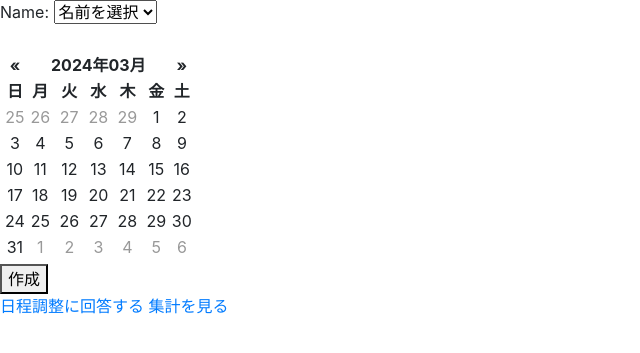
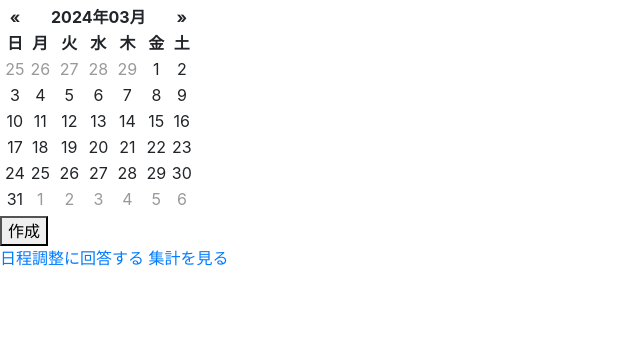
Before and after one commit to mikoto2726/schedule-ajustment, a Django app: page /create_date/ in a window 1280 px wide. Shown: the top 353 px of the page, without its empty margins (0-640 px from the left). Run offline with Django 5.2, Linux system fonts and the light colour scheme; some libraries are stand-ins or nearby versions.

Commit message:
名前の選択を削除してデフォルトに戻した

```diff
--- a/myproject/schedule/forms.py
+++ b/myproject/schedule/forms.py
@@ -11,7 +11,6 @@ class ScheduleForm(forms.Form):
         self.fields['dates'].queryset = DateOption.objects.all()
 
 class CreateDateOptionForm(forms.Form):
-    name = forms.ModelChoiceField(queryset=Member.objects.all(), empty_label="名前を選択")
     dates = forms.CharField(widget=forms.TextInput(attrs={'type': 'date', 'multiple': True}))
 
     def clean_dates(self):
--- a/myproject/schedule/models.py
+++ b/myproject/schedule/models.py
@@ -5,7 +5,6 @@ from django.utils.formats import date_format
 class Member(models.Model):
     name = models.CharField(max_length=30, unique=True)
     slack_id = models.CharField(max_length=20, primary_key=True)
-    date_options = models.ManyToManyField('DateOption', related_name='members')
     def __str__(self):
         return self.name
 
--- a/myproject/schedule/templates/schedule/create_date.html
+++ b/myproject/schedule/templates/schedule/create_date.html
@@ -16,7 +16,6 @@
 <body>
     <form method="post">
         {% csrf_token %}
-        <p>{{ form.name.label_tag }} {{ form.name }}</p>
         <div id="datepicker"></div> <!-- カレンダーを表示するdiv -->
         <input type="hidden" id="id_dates" name="dates"> <!-- 隠しフィールド -->
         <button type="submit">作成</button>
--- a/myproject/schedule/views.py
+++ b/myproject/schedule/views.py
@@ -30,14 +30,11 @@ def create_date(request):
     if request.method == 'POST':
         form = CreateDateOptionForm(request.POST)
         if form.is_valid():
-            selected_name = form.cleaned_data['name']
             date_list = form.cleaned_data['dates']
-            member = Member.objects.get(name=selected_name)
             for date_str in date_list:
                 date_obj = datetime.strptime(date_str, '%Y-%m-%d').date()
                 if not DateOption.objects.filter(date=date_obj).exists():
-                    new_date_option = DateOption.objects.create(date=date_obj)
-                    member.date_options.add(new_date_option)
+                    DateOption.objects.create(date=date_obj)
             messages.success(request, "日程調整が作成されました。")
     else:
         form = CreateDateOptionForm()
```
Also changed, not shown: myproject/schedule/migrations/0006_dateoption_title.py (added), myproject/schedule/migrations/0007_alter_dateoption_title.py (added), myproject/schedule/migrations/0008_alter_dateoption_title.py (added), myproject/schedule/migrations/0009_alter_dateoption_title.py (added), myproject/schedule/migrations/0010_alter_dateoption_title.py (added), myproject/schedule/migrations/0011_alter_dateoption_title.py (added), myproject/schedule/migrations/0012_alter_dateoption_title.py (added), myproject/schedule/migrations/0013_remove_dateoption_title.py (added), myproject/schedule/migrations/0014_remove_member_date_options.py (added), myproject/schedule/templates/schedule/schedule_form.html (line endings or trailing spaces), myproject/schedule/templates/schedule/view_results.html (line endings or trailing spaces), myproject/schedule/urls.py (line endings or trailing spaces).
